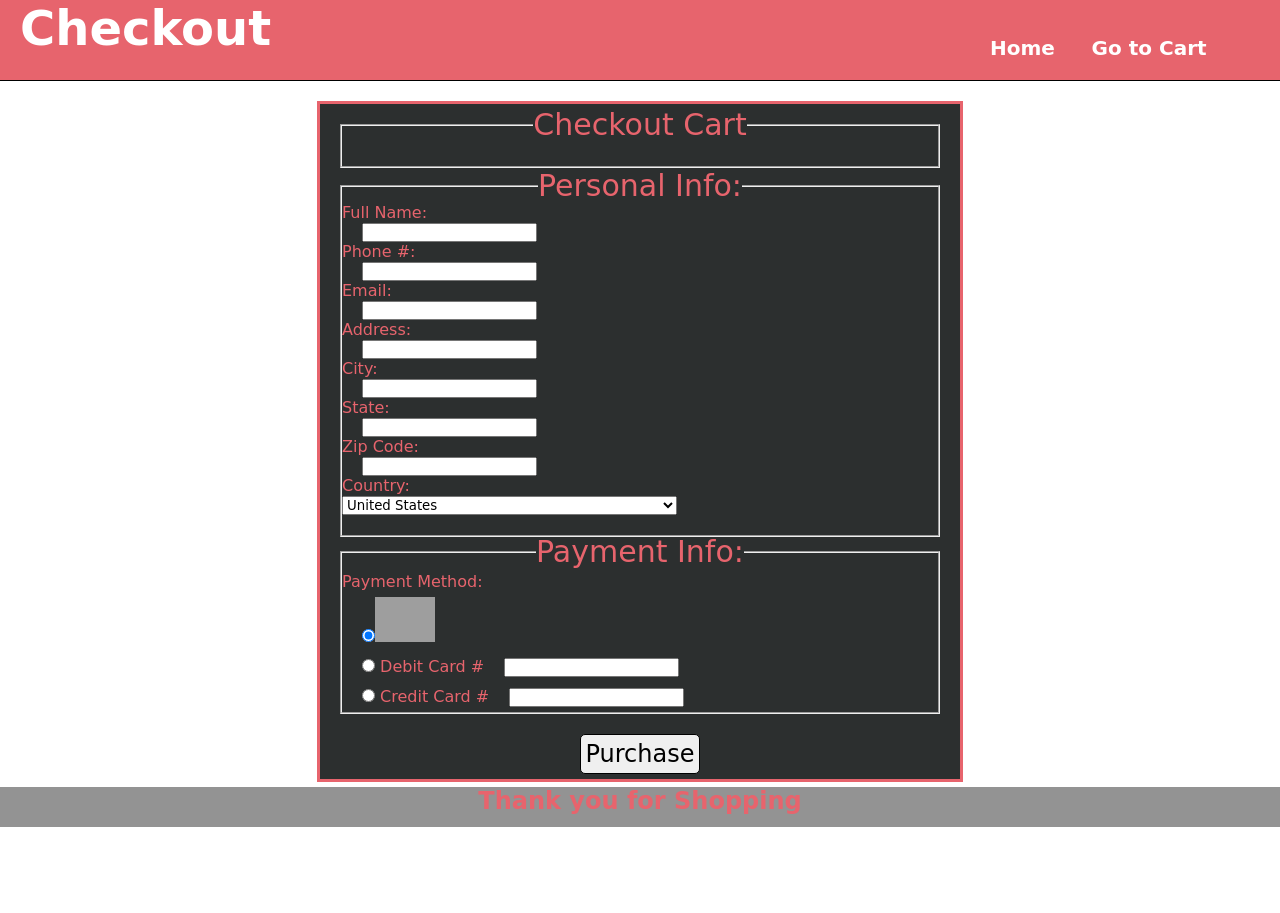
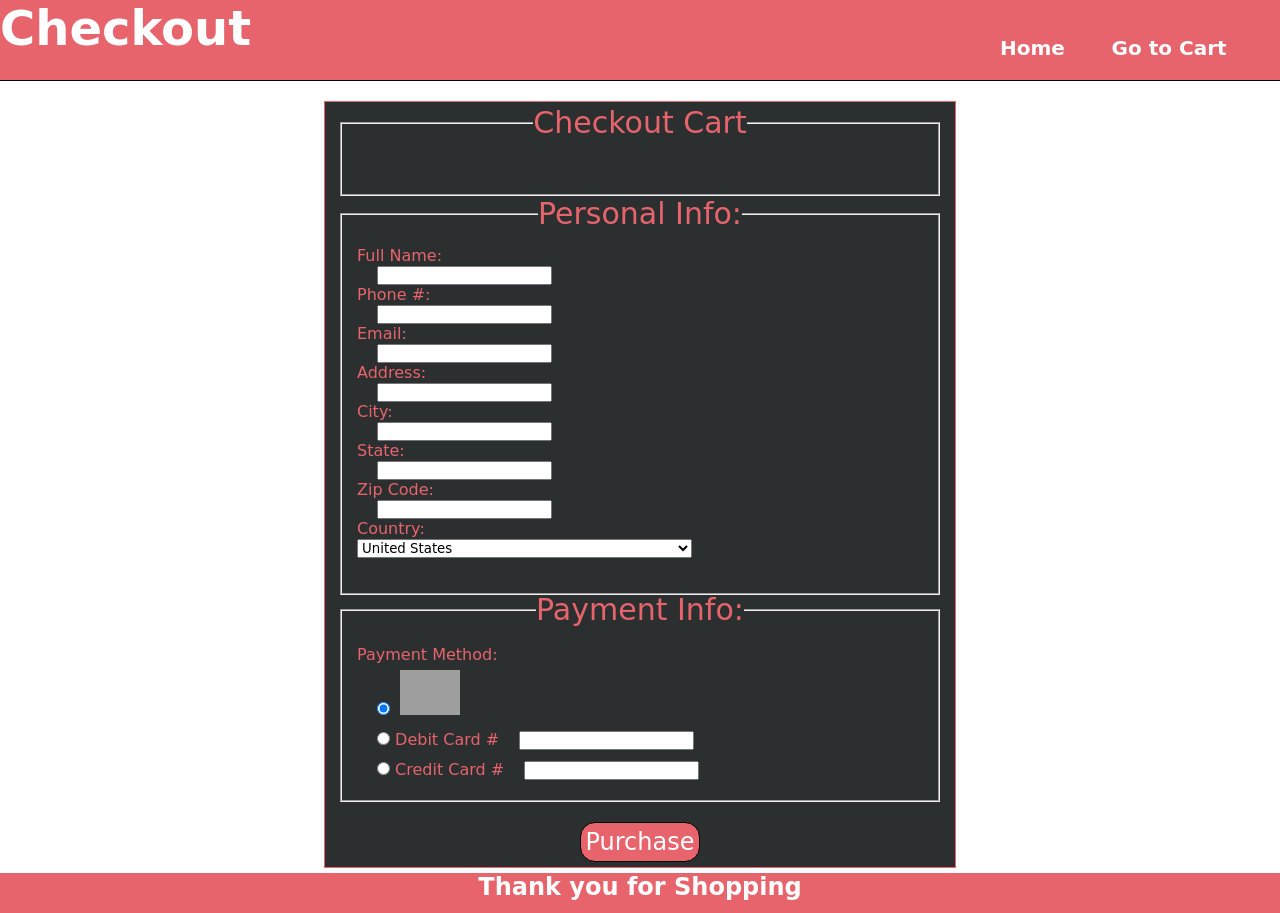
Before and after one commit to vdigregorio/group-project, a website: page checkout.html in a window 1280 px wide. Before the commit the page ends 827 px from the top, so only its background shows below. Drawn offline with nearby package versions, Linux system fonts and the light colour scheme; grey boxes are pictures that could not be loaded.

Commit message:
finally done

```diff
--- a/css/style2.css
+++ b/css/style2.css
@@ -1,15 +1,15 @@
 * {
  margin: 0;
-  padding: 0;
+ padding: 0px;
  font-family: 'Gloria Hallelujah', cursive;
 }
 
 header {
  font-size: 24px;
  height: 80px;
-  background-color: #e7646d;
+ background-color: #e7646d ;
  border-bottom: 1px solid black;
-  color: #ffffff;
+ color: #ffffff ;
 }
 
 nav{
@@ -18,32 +18,31 @@ nav{
   width: 300px;
   display: inline-block;
   padding-top: 10px;
-   color: #ffffff;
+  color: #ffffff ;
 }
 
 nav a{
 text-decoration: none;
 font-size: 20px;
 margin: 10px;
- color: #ffffff;
+color: #ffffff ;
 }
 
 nav a:hover{
-  color:#114a3f;
+ color:#114a3f ;
 }
 
 footer {
 text-align: center;
  height: 40px;
-  background-color: #939393;
+ background-color: #939393 ;
  margin-bottom: 0;
 }
 
 body {
-/*background-color: #DCDCDC;*/
  margin: 0 auto;
  width: 100;
-  color: #e7646d;
+ color: #e7646d ;
 
 }
 
@@ -55,10 +54,11 @@ legend {
 #the-form {
  max-width: 600px;
  margin: 5px auto;
+
  text-align: center;
-  background-color: #2c2f2f;
-  padding:3px 20px 5px 20px;
-  border: 3px solid #e7646d;
+ background-color: #2c2f2f ;
+ padding:3px 15px 5px 15px;
+ border: 1px solid #e7646d ;
 }
 
 form{
@@ -67,6 +67,7 @@ form{
 
 fieldset {
  text-align: left;
+ padding: 15px;
 }
 
 input {
@@ -75,32 +76,14 @@ input {
 
 .paypalimg img {
  width: 60px;
-  /*margin-left: 20px;*/
+
 }
 
 #pay {
  line-height: 30px;
 }
-/*a {
-  text-decoration: none;
-  color: black;
-  margin-right: 10px;
-  margin-left: 10px;
-}
-a:hover {
-  color:red ;
-}*/
-/*nav{
- margin: 0 auto;
- float: right;
- width: 300px;
- display: inline-block;
-}
-nav a{
- text-decoration: none;
- font-size: 20px;
- color: black;
-}*/
+/
+
 h1 {
  margin-left: 20px;
 }
@@ -110,11 +93,18 @@ button{
  margin-top:20px;
  font-size: 24px;
  border: 1px solid black;
-  border-radius: 5px;
+ border-radius: 15px;
+ background-color: #e7646d ;
+ color:#fff;
 }
 
 .pop {
  margin-bottom: 20px;
+}
+
+footer{
+ color: #fff;
+ background-color: #e7646d ;
 }
 .cart p{
   font-size: 20px;
@@ -127,3 +117,6 @@ button{
   float: right;
   padding: 10px;
 }
+a{
+  padding-left: 10px;
+}
```
Lines whose indentation alone changed are shown as unchanged.
